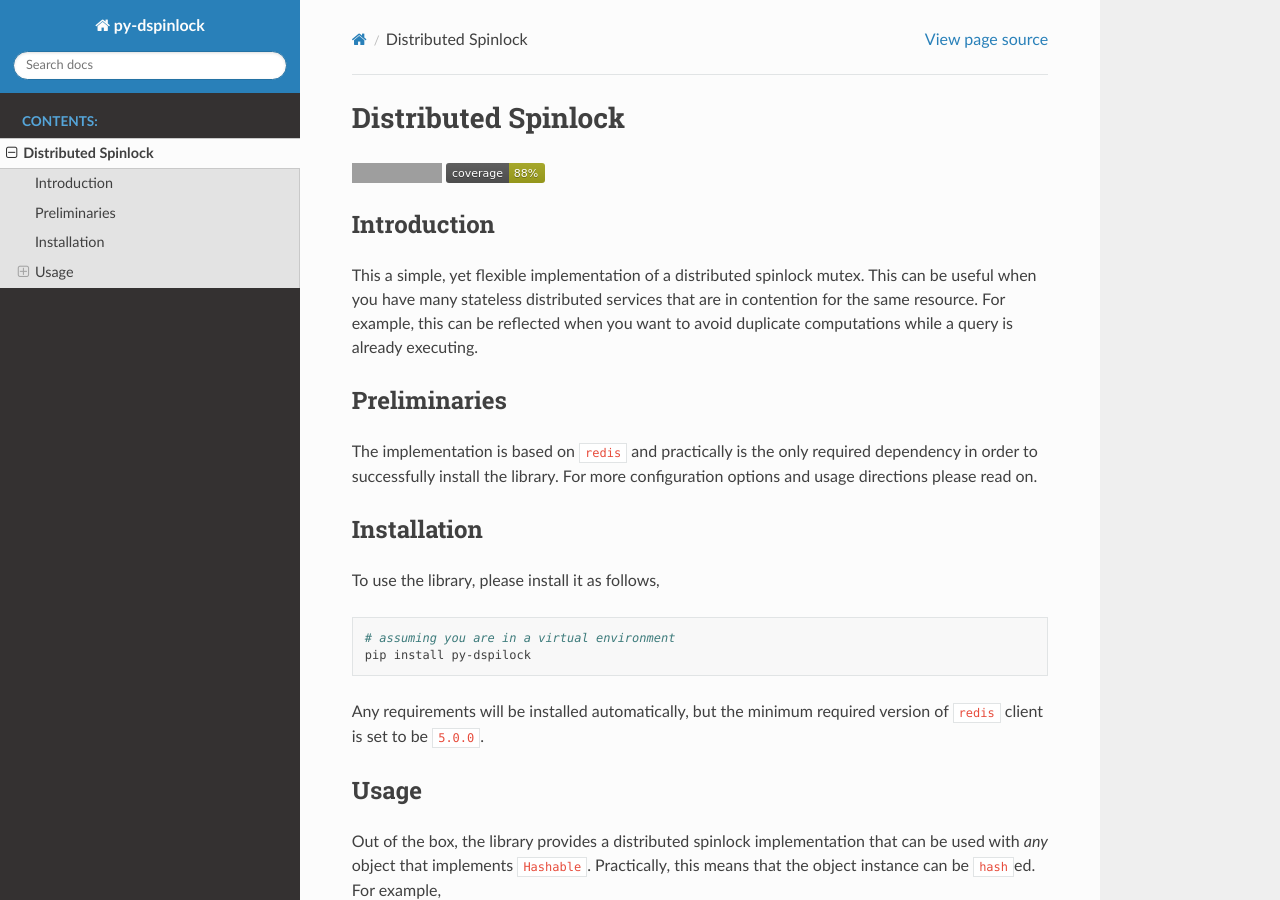
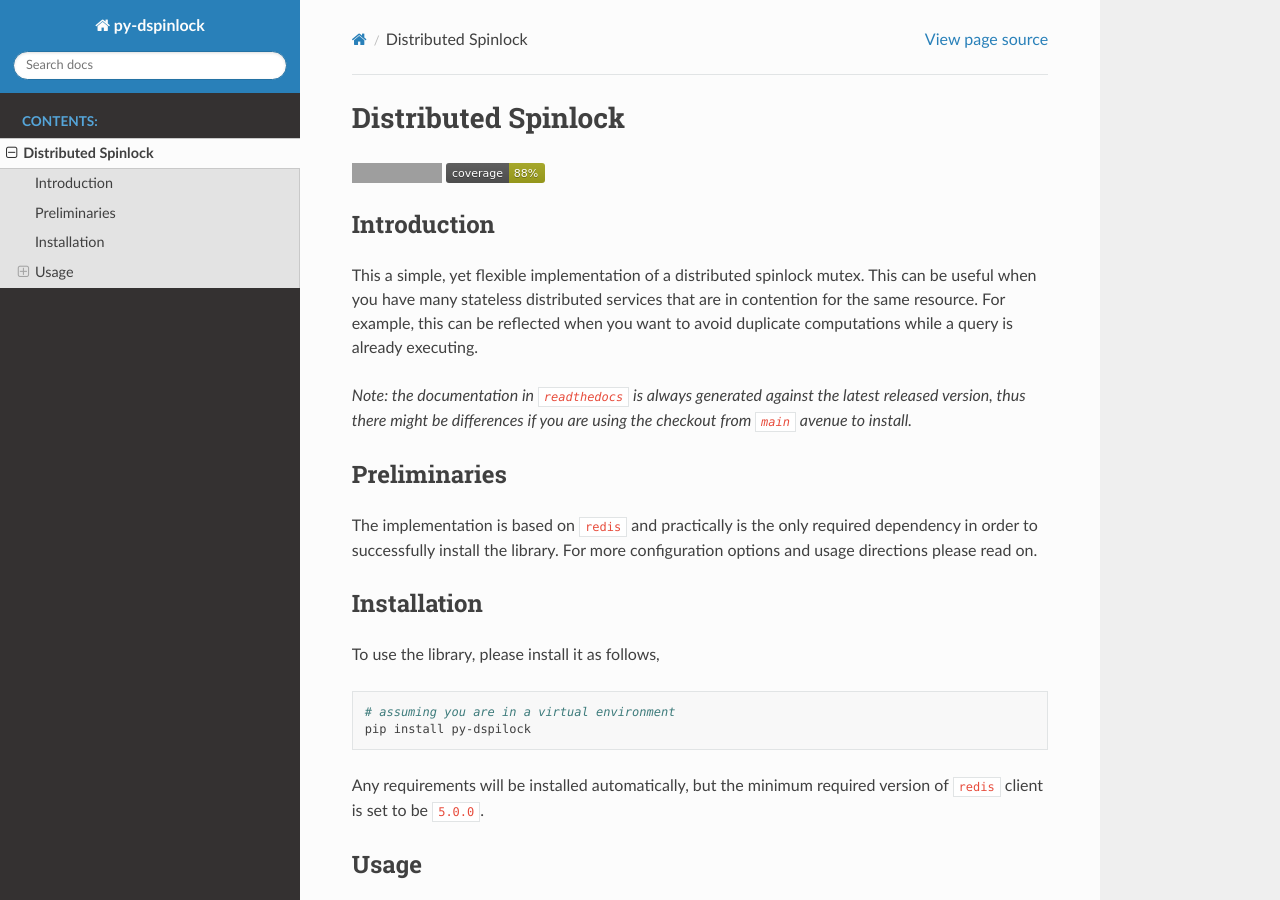
Before and after one commit to andylamp/py-dspinlock, a Sphinx documentation site: the page built from docs/README.md, in a window 1280 px wide and 900 px high. Built offline with Sphinx 7.4.7 and the Read the Docs theme 2.0.0, drawn with Linux system fonts in a browser that asks for light colours; grey boxes are pictures that could not be loaded.

```diff
--- a/docs/README.md
+++ b/docs/README.md
@@ -8,6 +8,9 @@
 This a simple, yet flexible implementation of a distributed spinlock mutex. This can be useful when you have many
 stateless distributed services that are in contention for the same resource. For example, this can be reflected
 when you want to avoid duplicate computations while a query is already executing.
+
+*Note: the documentation in `readthedocs` is always generated against the latest released version, thus there might
+be differences if you are using the checkout from `main` avenue to install.*
 
 ## Preliminaries
 
--- a/setup.py
+++ b/setup.py
@@ -3,7 +3,7 @@ import os
 
 from setuptools import find_packages, setup
 
-VERSION: str = "0.0.10"
+VERSION: str = "0.0.11"
 
 # get the current path
 CURRENT_PATH = os.path.dirname(os.path.abspath(__file__))
```
